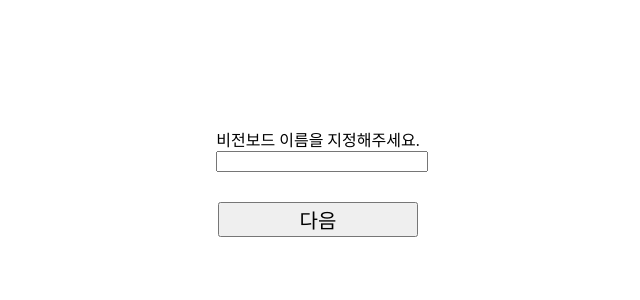
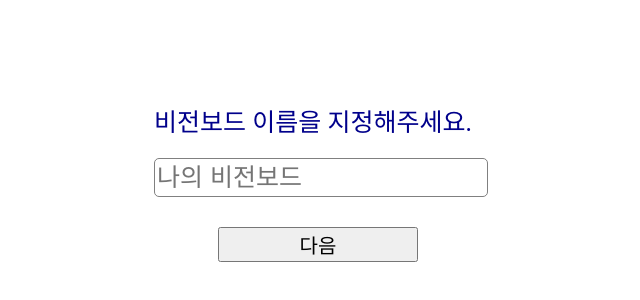
Before and after one commit to hjkim1137/visionary-mirror, a React (Create React App) app: page /makeboardname in a window 1280 px wide. Shown: the part 226-526 px from the top of the page, without its empty margins (322-962 px from the left). Built offline with nearby package versions, Linux system fonts and the light colour scheme.

Commit message:
[design] makeBoardName 페이지 디자인 보완

```diff
--- a/src/components/createVisionBoard/makeBoardName.jsx
+++ b/src/components/createVisionBoard/makeBoardName.jsx
@@ -11,15 +11,17 @@ function MakeBoardName() {
     if(boardName) {
       navigate(`/visionboardgrid`);
     } else {
-      alert("보드 이름을 입력해주세요.");
+      alert("비전보드 이름을 입력해주세요.");
     }
   }
 
   return (
     <div className={styles.container}>
       <div className={styles.inputContent}>
-        <div>비전보드 이름을 지정해주세요.</div>
-        <input className={styles.inputName}></input>
+        <div className={styles.title}>비전보드 이름을 지정해주세요.</div>
+        <input
+          className={styles.inputName}
+          placeholder="나의 비전보드"></input>
       </div>
       <button
         className={styles.nextBtn}
--- a/src/components/createVisionBoard/makeBoardName.module.scss
+++ b/src/components/createVisionBoard/makeBoardName.module.scss
@@ -6,8 +6,23 @@
     justify-content: center;
 }
 
+.title {
+    font-size: 25px;
+    color: darkblue;
+}
+
 .inputName {
+    margin-top: 20px;
     width: 100%;
+    height: 35px;
+    border: 1px solid gray;
+    border-radius: 5px;
+    font-size: 25px;
+}
+
+.inputName:focus {
+    background-color: lightgray;
+    font-size: 25px;
 }
 
 .nextBtn {
```
